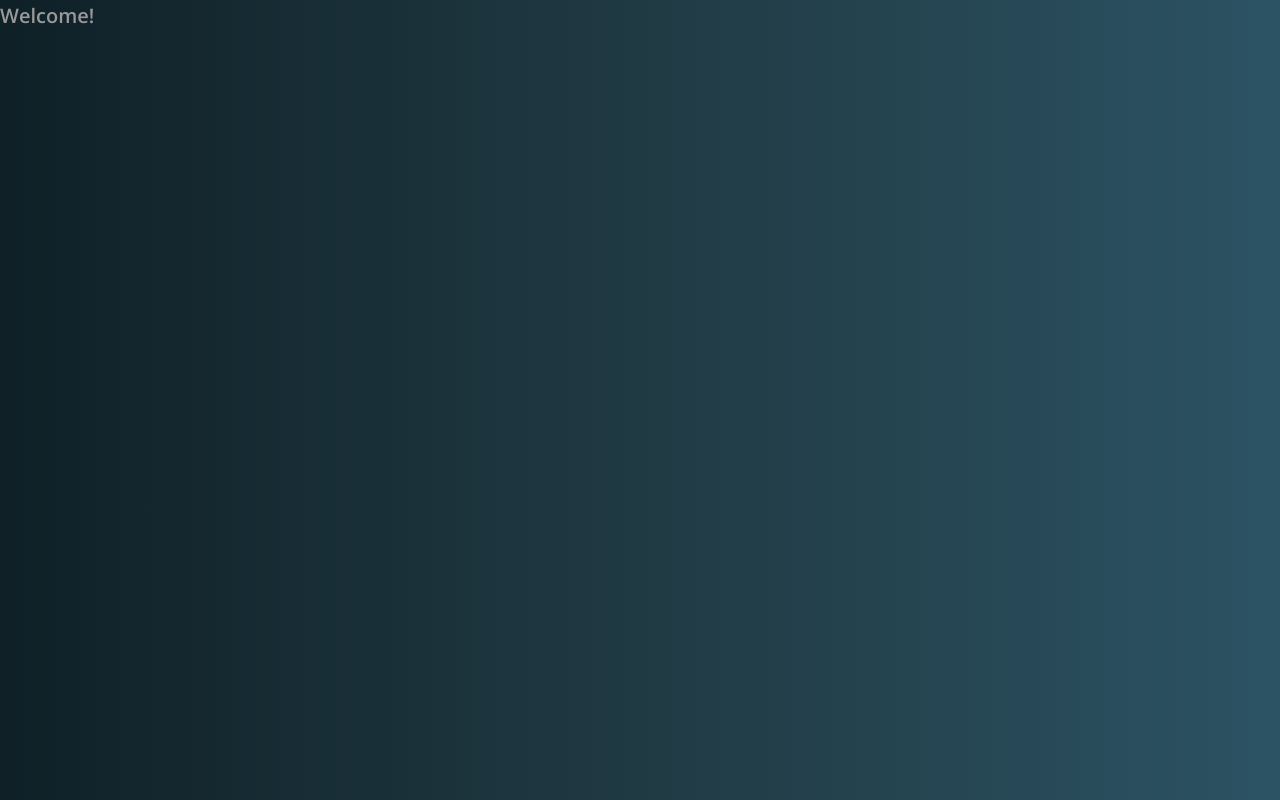
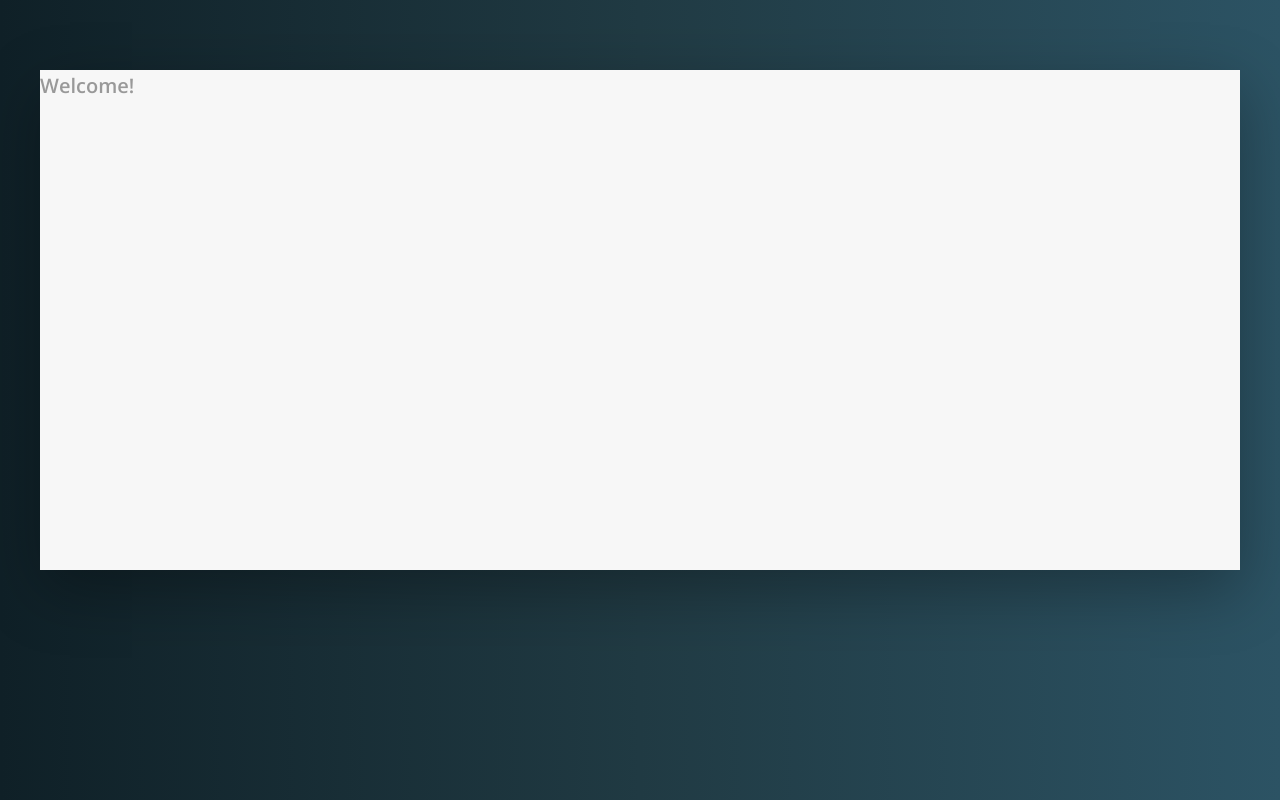
Before and after one commit to gus-c-oliveira/gus-c-oliveira.github.io, a website: page index.html in a window 1280 px wide. Drawn offline with nearby package versions, Linux system fonts and the light colour scheme.

Commit message:
layout: create main container

```diff
--- a/index.html
+++ b/index.html
@@ -12,6 +12,8 @@
   </head>
 
   <body>
-    <h1>Welcome!</h1>
+    <div class="container">
+      <h1>Welcome!</h1>
+    </div>
   </body>
 </html>
--- a/sass/_base.scss
+++ b/sass/_base.scss
@@ -18,7 +18,8 @@ html {
 }
 
 body {
-  min-height: 100vh;
+  // Adjustment to height due to margin collapsing
+  min-height: calc(100vh - var(--container-margin-vertical));
 
   color: var(--color-gray-dark-2);
   font-weight: 400;
--- a/sass/_layout.scss
+++ b/sass/_layout.scss
@@ -0,0 +1,10 @@
+.container {
+  max-width: 120rem;
+  // TODO: Allow height to be set by content. This is for testing only.
+  height: 50rem;
+  margin: 7rem auto;
+
+  background-color: var(--color-gray-light-1);
+
+  box-shadow: var(--shadow-dark);
+}
--- a/sass/_variables.scss
+++ b/sass/_variables.scss
@@ -13,4 +13,6 @@
 
   --shadow-dark: 0 2rem 6rem rgba(0, 0, 0, 0.3);
   --shadow-light: 0 2rem 5rem rgba(0, 0, 0, 0.06);
+
+  --container-margin-vertical: 7rem;
 }
```
Also changed, not shown: css/style.css.
